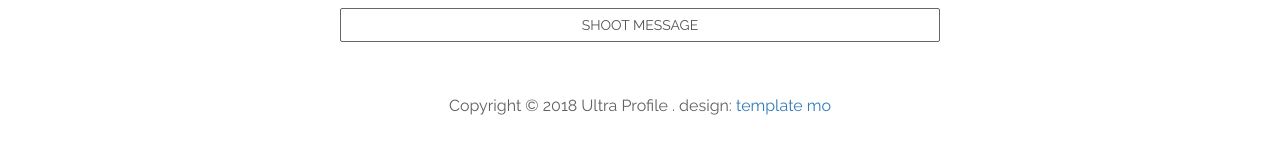
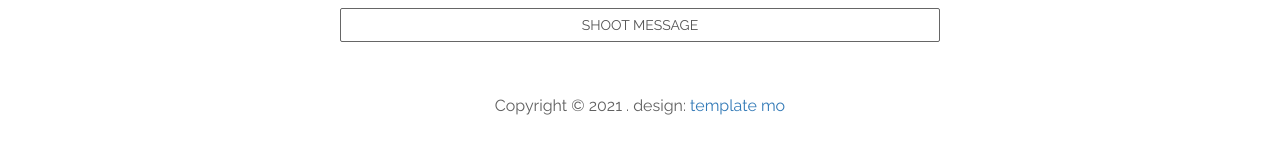
Before and after one commit to hemnarayanraj/hello, a plain HTML site: page index.html in a window 1280 px wide. Shown: the part 4214-4368 px from the top of the page. Drawn offline with Linux system fonts and the light colour scheme.

Commit message:
Update index.html

```diff
--- a/index.html
+++ b/index.html
@@ -331,7 +331,7 @@ https://templatemo.com/tm-464-ultra-profile
 				</div>
 				<div class="col-md-1 col-sm-1"></div>
 				<div class="col-md-12 col-sm-12">
-					<p>Copyright &copy; 2018 Ultra Profile
+					<p>Copyright &copy; 2021
                     . design: <a rel="nofollow noopener" href="https://templatemo.com">template mo</a></p>
 				</div>
 			</div>
```
